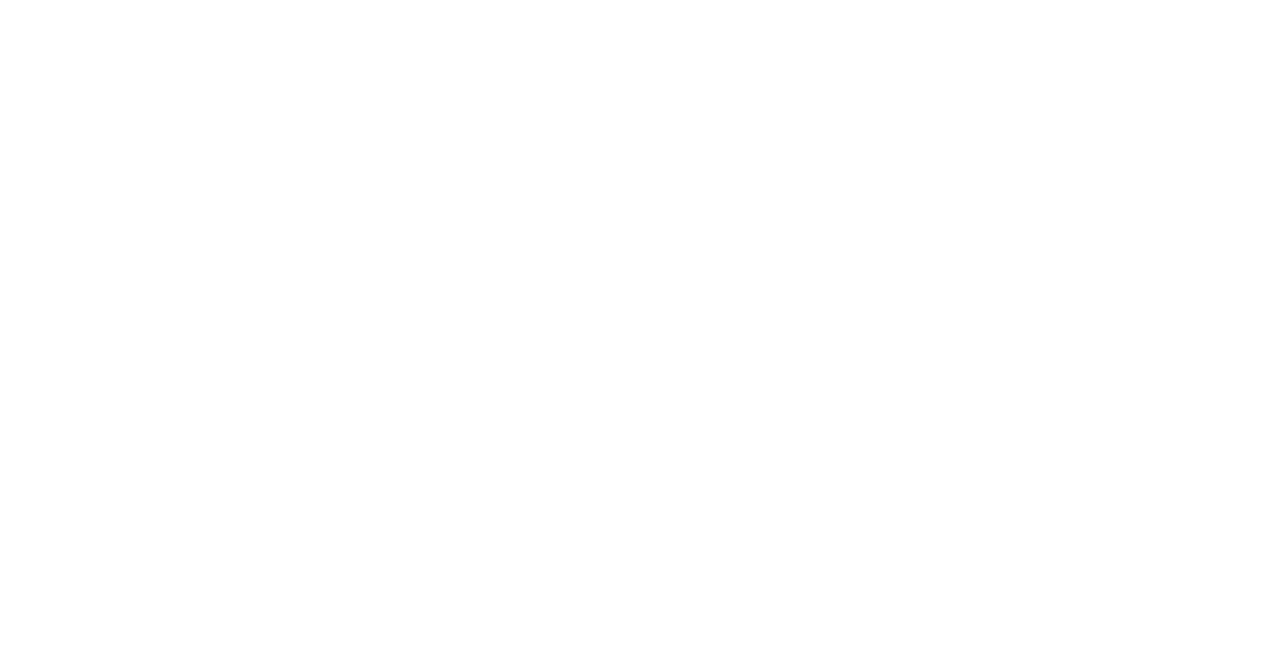
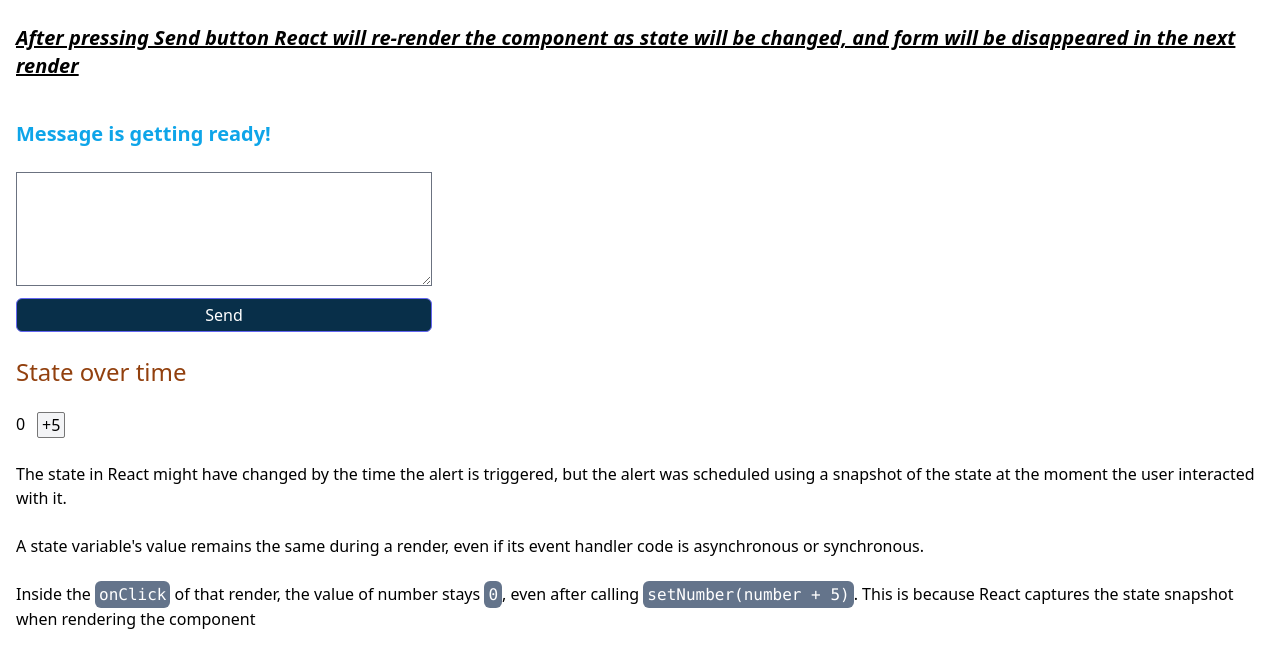
Before and after one commit to eh-munna/react-lab, a React (Vite) app: page / in a window 1280 px wide. Shown: the top 668 px of the page. Built offline with nearby package versions, Linux system fonts and the light colour scheme.

Commit message:
react snapshot method explored with hands on practice

```diff
--- a/src/App.jsx
+++ b/src/App.jsx
@@ -1,5 +1,15 @@
+import Counter from './components/Counter/Counter';
+import From from './components/Form/Form';
+
 function App() {
-  return <></>;
+  return (
+    <>
+      <div className="flex flex-col space-y-6">
+        <From />
+        <Counter />
+      </div>
+    </>
+  );
 }
 
 export default App;
--- /dev/null
+++ b/src/components/Counter/Counter.jsx
@@ -0,0 +1,53 @@
+import { useState } from 'react';
+
+export default function Counter() {
+  const [number, setNumber] = useState(0);
+  return (
+    <>
+      <div className="flex flex-col space-y-6">
+        <h1 className="text-amber-800 text-2xl">State over time</h1>
+
+        <div className="flex gap-3">
+          <p>{number}</p>
+          <button
+            className="w-7 text-center border border-[#767676] bg-gray-100 text-black rounded-sm"
+            onClick={() => {
+              setNumber(number + 5);
+              alert(number);
+            }}
+          >
+            +5
+          </button>
+        </div>
+
+        <>
+          <p>
+            The state in React might have changed by the time the alert is
+            triggered, but the alert was scheduled using a snapshot of the state
+            at the moment the user interacted with it.
+          </p>
+          <p>
+            A state variable's value remains the same during a render, even if
+            its event handler code is asynchronous or synchronous.
+          </p>
+          <p>
+            Inside the{' '}
+            <code className="text-white bg-slate-500 rounded-md p-1">
+              onClick
+            </code>{' '}
+            of that render, the value of number stays{' '}
+            <code className="text-white bg-slate-500 rounded-md p-1">0</code>,
+            even after calling{' '}
+            {
+              <code className="text-white bg-slate-500 rounded-md p-1">
+                setNumber(number + 5)
+              </code>
+            }
+            . This is because React captures the state snapshot when rendering
+            the component
+          </p>
+        </>
+      </div>
+    </>
+  );
+}
--- /dev/null
+++ b/src/components/Form/Form.jsx
@@ -0,0 +1,33 @@
+import { useState } from 'react';
+import Report from '../Report/Report';
+
+export default function From() {
+  const [isSent, setIsSent] = useState(false);
+  const handleSubmit = (event) => {
+    event.preventDefault();
+    setIsSent(true);
+  };
+
+  return (
+    <>
+      <Report isSent={isSent} />
+
+      {!isSent && (
+        <>
+          <form className="w-1/3 flex flex-col gap-3" onSubmit={handleSubmit}>
+            <textarea
+              className="border border-gray-500 p-2"
+              name=""
+              id=""
+              cols="10"
+              rows="4"
+            />
+            <button className="border border-indigo-500 p-1 rounded-md bg-sky-950 text-white">
+              Send
+            </button>
+          </form>
+        </>
+      )}
+    </>
+  );
+}
--- /dev/null
+++ b/src/components/Report/Report.jsx
@@ -0,0 +1,24 @@
+export default function Report({ isSent }) {
+  return (
+    <>
+      <p className="underline font-bold mb-4 text-xl">
+        {!isSent ? (
+          <i>
+            After pressing Send button React will re-render the component as
+            state will be changed, and form will be disappeared in the next
+            render
+          </i>
+        ) : null}
+      </p>
+      <h1
+        className={`${
+          isSent ? 'text-green-500' : 'text-sky-500'
+        } font-bold text-xl mb-4`}
+      >
+        {isSent
+          ? 'Message delivered successfully!'
+          : 'Message is getting ready!'}
+      </h1>
+    </>
+  );
+}
```
Also changed, not shown: 1 other file (tests, documents, lock files or other folders).
